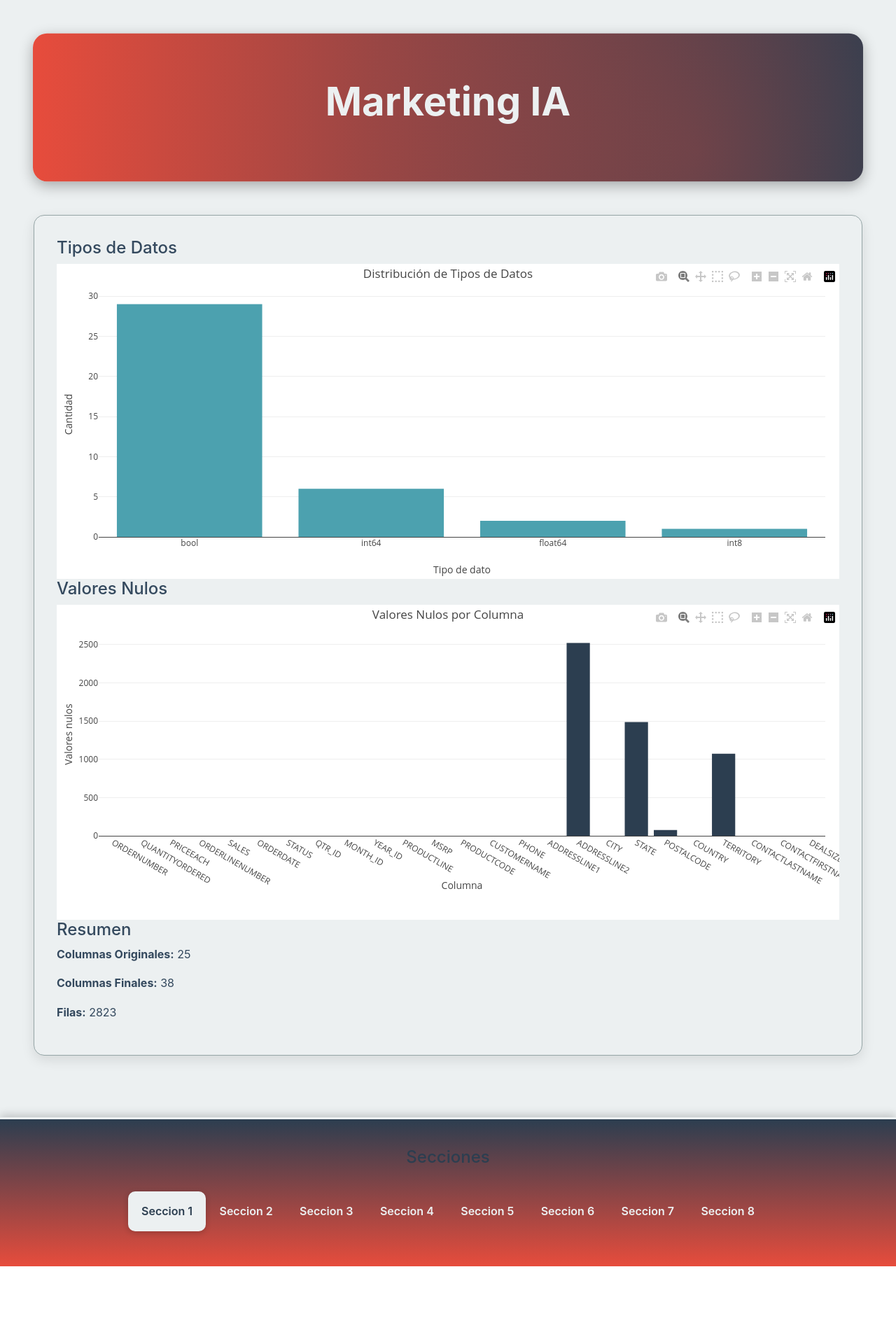
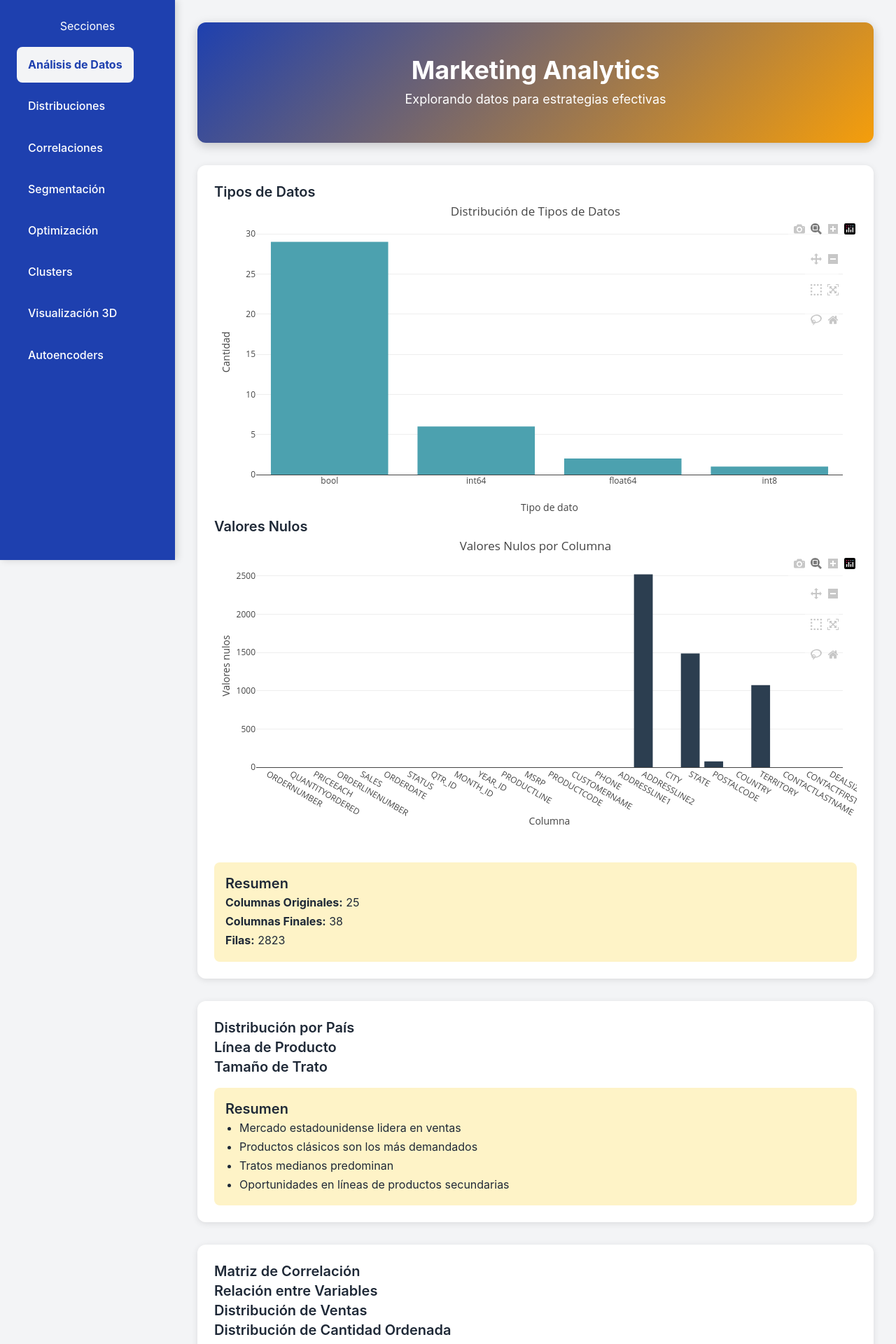
Before and after one commit to ANAFRAN82/MARKETING-IA, a Flask app: page / in a window 1280 px wide. Shown: the top 1920 px of the page at 70% size. Before the commit the page ends 1809 px from the top, so only its background shows below. Run offline with Flask 2, Linux system fonts and the light colour scheme; some libraries are stand-ins or nearby versions.

Commit message:
Update index.html

```diff
--- a/templates/index.html
+++ b/templates/index.html
@@ -3,121 +3,141 @@
 <head>
     <meta charset="UTF-8">
     <meta name="viewport" content="width=device-width, initial-scale=1.0">
-    <title>Marketing AI</title>
-    <link href="https://cdn.jsdelivr.net/npm/bootstrap@5.3.0/dist/css/bootstrap.min.css" rel="stylesheet">
-    <script src="https://cdn.plot.ly/plotly-latest.min.js"></script>
+    <title>Marketing Analytics</title>
+    <link href="https://cdn.jsdelivr.net/npm/tailwindcss@2.2.19/dist/tailwind.min.css" rel="stylesheet">
+    <script src="https://cdn.plot.ly/plotly-2.20.0.min.js"></script>
     <style>
         :root {
-            --primary-color: #2c3e50; /* Dark slate blue */
-            --secondary-color: #ecf0f1; /* Light gray */
-            --accent-color: #e74c3c; /* Vibrant red */
-            --light-color: #95a5a6; /* Muted gray for text */
-            --dark-color: #34495e; /* Darker slate for text */
+            --primary-color: #1e40af; /* Deep blue */
+            --secondary-color: #f3f4f6; /* Soft gray */
+            --accent-color: #f59e0b; /* Warm amber */
+            --text-color: #1f2937; /* Dark gray */
+            --highlight-color: #fef3c7; /* Light amber */
         }
 
         body {
-            font-family: 'Montserrat', -apple-system, BlinkMacSystemFont, sans-serif;
+            font-family: 'Inter', -apple-system, BlinkMacSystemFont, sans-serif;
             background-color: var(--secondary-color);
-            color: var(--dark-color);
-            line-height: 1.6;
+            color: var(--text-color);
+            line-height: 1.7;
             margin: 0;
             min-height: 100vh;
             display: flex;
-            flex-direction: column;
         }
 
         .sidebar {
-            width: 100%;
-            background: linear-gradient(to bottom, var(--primary-color), var(--accent-color));
-            padding: 2.5rem 1.5rem;
-            box-shadow: 0 -3px 12px rgba(0, 0, 0, 0.2);
-            border-top: 3px solid var(--secondary-color);
+            width: 250px;
+            background-color: var(--primary-color);
+            padding: 1.5rem;
+            box-shadow: 3px 0 10px rgba(0, 0, 0, 0.15);
+            position: fixed;
+            height: 100%;
+            overflow-y: auto;
         }
 
         .sidebar .nav-link {
-            color: var(--secondary-color);
-            font-weight: 600;
-            padding: 1rem 1.2rem;
-            border-radius: 10px;
-            margin: 0.6rem 0;
-            transition: all 0.4s ease;
-            display: inline-flex;
-            align-items: center;
+            color: white;
+            font-weight: 500;
+            padding: 0.75rem 1rem;
+            border-radius: 8px;
+            margin: 0.5rem 0;
+            display: block;
+            transition: background-color 0.3s ease;
         }
 
         .sidebar .nav-link:hover {
             background-color: var(--accent-color);
-            color: var(--secondary-color);
-            transform: scale(1.05);
+            color: var(--text-color);
         }
 
         .sidebar .nav-link.active {
             background-color: var(--secondary-color);
             color: var(--primary-color);
-            box-shadow: 0 2px 8px rgba(0, 0, 0, 0.2);
+            font-weight: 700;
         }
 
         .main-content {
-            padding: 3rem;
-            width: 100%;
+            margin-left: 250px;
+            padding: 2rem;
+            width: calc(100% - 250px);
             background-color: var(--secondary-color);
-            flex: 1;
         }
 
         .header {
-            background: linear-gradient(90deg, var(--accent-color) 0%, var(--primary-color) 100%);
-            color: var(--secondary-color);
-            padding: 4rem 2rem;
-            margin-bottom: 3rem;
-            border-radius: 20px;
-            box-shadow: 0 6px 20px rgba(0, 0, 0, 0.3);
-            position: relative;
-            overflow: hidden;
-            animation: pulse 8s ease infinite;
+            background: linear-gradient(135deg, var(--primary-color), var(--accent-color));
+            color: white;
+            padding: 3rem;
+            border-radius: 12px;
+            margin-bottom: 2rem;
+            box-shadow: 0 4px 15px rgba(0, 0, 0, 0.2);
+            animation: fadeIn 1s ease-in-out;
         }
 
-        .header::before {
-            content: '';
-            position: absolute;
-            top: 0;
-            left: 0;
-            width: 100%;
-            height: 100%;
-            background: radial-gradient(circle at 80% 80%, rgba(231, 76, 60, 0.4), transparent 50%);
-            opacity: 0.5;
-        }
-
-        @keyframes pulse {
-            0% { transform: scale(1); }
-            50% { transform: scale(1.02); }
-            100% { transform: scale(1); }
+        @keyframes fadeIn {
+            from { opacity: 0; transform: translateY(-10px); }
+            to { opacity: 1; transform: translateY(0); }
         }
 
         .task-container {
-            background: var(--secondary-color);
-            border-radius: 15px;
-            box-shadow: 0 6px 18px rgba(0, 0, 0, 0.1);
-            padding: 2rem;
-            margin-bottom: 2.5rem;
-            transition: all 0.4s ease;
-            border: 1px solid var(--light-color);
+            background: white;
+            border-radius: 12px;
+            padding: 1.5rem;
+            margin-bottom: 2rem;
+            box-shadow: 0 2px 10px rgba(0, 0, 0, 0.1);
+            transition: transform 0.3s ease;
         }
 
         .task-container:hover {
-            transform: translateY(-5px);
-            box-shadow: 0 10px 25px rgba(0, 0, 0, 0.2);
-            border-color: var(--accent-color);
+            transform: translateY(-3px);
+            box-shadow: 0 4px 15px rgba(0, 0, 0, 0.15);
+        }
+
+        .highlight-box {
+            background-color: var(--highlight-color);
+            padding: 1rem;
+            border-radius: 8px;
+            margin-top: 1rem;
         }
     </style>
 </head>
 <body>
+    <!-- Sidebar Navigation -->
+    <nav class="sidebar">
+        <h4 class="text-white text-center mb-4">Secciones</h4>
+        <ul class="nav flex-col">
+            <li class="nav-item">
+                <button class="nav-link active" data-bs-toggle="tab" data-bs-target="#task2">Análisis de Datos</button>
+            </li>
+            <li class="nav-item">
+                <button class="nav-link" data-bs-toggle="tab" data-bs-target="#task3">Distribuciones</button>
+            </li>
+            <li class="nav-item">
+                <button class="nav-link" data-bs-toggle="tab" data-bs-target="#task4">Correlaciones</button>
+            </li>
+            <li class="nav-item">
+                <button class="nav-link" data-bs-toggle="tab" data-bs-target="#task5">Segmentación</button>
+            </li>
+            <li class="nav-item">
+                <button class="nav-link" data-bs-toggle="tab" data-bs-target="#task6">Optimización</button>
+            </li>
+            <li class="nav-item">
+                <button class="nav-link" data-bs-toggle="tab" data-bs-target="#task7">Clusters</button>
+            </li>
+            <li class="nav-item">
+                <button class="nav-link" data-bs-toggle="tab" data-bs-target="#task8">Visualización 3D</button>
+            </li>
+            <li class="nav-item">
+                <button class="nav-link" data-bs-toggle="tab" data-bs-target="#task9">Autoencoders</button>
+            </li>
+        </ul>
+    </nav>
+
     <!-- Main Content -->
     <div class="main-content">
         <!-- Header -->
         <header class="header text-center">
-            <div class="container position-relative">
-                <h1 class="display-4 fw-bold mb-3">Marketing IA</h1>
-            </div>
+            <h1 class="text-4xl font-bold">Marketing Analytics</h1>
+            <p class="mt-2 text-lg">Explorando datos para estrategias efectivas</p>
         </header>
 
         <!-- Tab Content -->
@@ -126,15 +146,15 @@
             <div class="tab-pane fade show active" id="task2" role="tabpanel">
                 <div class="task-container">
                     <div class="plot-container">
-                        <h4>Tipos de Datos</h4>
+                        <h4 class="text-xl font-semibold">Tipos de Datos</h4>
                         <div id="task2-dtypes" class="plotly-graph"></div>
                     </div>
                     <div class="plot-container">
-                        <h4>Valores Nulos</h4>
+                        <h4 class="text-xl font-semibold">Valores Nulos</h4>
                         <div id="task2-nulls" class="plotly-graph"></div>
                     </div>
                     <div class="highlight-box">
-                        <h4>Resumen</h4>
+                        <h4 class="text-xl font-semibold">Resumen</h4>
                         <div id="task2-info"></div>
                     </div>
                 </div>
@@ -144,24 +164,24 @@
             <div class="tab-pane fade" id="task3" role="tabpanel">
                 <div class="task-container">
                     <div class="plot-container">
-                        <h4>Distribución por País</h4>
+                        <h4 class="text-xl font-semibold">Distribución por País</h4>
                         <div id="task3-country" class="plotly-graph"></div>
                     </div>
                     <div class="plot-container">
-                        <h4>Línea de Producto</h4>
+                        <h4 class="text-xl font-semibold">Línea de Producto</h4>
                         <div id="task3-productline" class="plotly-graph"></div>
                     </div>
                     <div class="plot-container">
-                        <h4>Tamaño de Trato</h4>
+                        <h4 class="text-xl font-semibold">Tamaño de Trato</h4>
                         <div id="task3-dealsize" class="plotly-graph"></div>
                     </div>
-                    <div class="conclusion-box">
-                        <h4>Resumen</h4>
-                        <ul>
-                            <li>El mercado estadounidense es el más importante para la empresa</li>
-                            <li>Los productos clásicos tienen mayor demanda</li>
-                            <li>La mayoría de los tratos son de tamaño mediano</li>
-                            <li>Existe potencial para expandir líneas menos populares</li>
+                    <div class="highlight-box">
+                        <h4 class="text-xl font-semibold">Resumen</h4>
+                        <ul class="list-disc pl-5">
+                            <li>Mercado estadounidense lidera en ventas</li>
+                            <li>Productos clásicos son los más demandados</li>
+                            <li>Tratos medianos predominan</li>
+                            <li>Oportunidades en líneas de productos secundarias</li>
                         </ul>
                     </div>
                 </div>
@@ -171,19 +191,19 @@
             <div class="tab-pane fade" id="task4" role="tabpanel">
                 <div class="task-container">
                     <div class="plot-container">
-                        <h4>Matriz de Correlación</h4>
+                        <h4 class="text-xl font-semibold">Matriz de Correlación</h4>
                         <div id="task4-correlation" class="plotly-graph"></div>
                     </div>
                     <div class="plot-container">
-                        <h4>Relación entre Variables</h4>
+                        <h4 class="text-xl font-semibold">Relación entre Variables</h4>
                         <div id="task4-pairplot" class="plotly-graph"></div>
                     </div>
                     <div class="plot-container">
-                        <h4>Distribución de Ventas</h4>
+                        <h4 class="text-xl font-semibold">Distribución de Ventas</h4>
                         <div id="task4-sales-dist" class="plotly-graph"></div>
                     </div>
                     <div class="plot-container">
-                        <h4>Distribución de Cantidad Ordenada</h4>
+                        <h4 class="text-xl font-semibold">Distribución de Cantidad Ordenada</h4>
                         <div id="task4-qty-dist" class="plotly-graph"></div>
                     </div>
                 </div>
@@ -193,15 +213,15 @@
             <div class="tab-pane fade" id="task5" role="tabpanel">
                 <div class="task-container">
                     <div class="plot-container">
-                        <h4>Diagrama K-Means</h4>
+                        <h4 class="text-xl font-semibold">Diagrama K-Means</h4>
                         <div id="task5-diagram" class="plotly-graph"></div>
                     </div>
-                    <div class="conclusion-box">
-                        <h4>Marketing</h4>
-                        <p>K-Means es ideal para segmentación de clientes basada en:</p>
-                        <ul>
+                    <div class="highlight-box">
+                        <h4 class="text-xl font-semibold">Marketing</h4>
+                        <p>Segmentación de clientes basada en:</p>
+                        <ul class="list-disc pl-5">
                             <li>Comportamiento de compra</li>
-                            <li>Características demográficas</li>
+                            <li>Demografía</li>
                             <li>Patrones de gasto</li>
                             <li>Frecuencia de compra</li>
                         </ul>
@@ -213,21 +233,22 @@
             <div class="tab-pane fade" id="task6" role="tabpanel">
                 <div class="task-container">
                     <div class="plot-container">
-                        <h4>Método del Codo</h4>
+                        <h4 class="text-xl font-semibold">Método del Codo</h4>
                         <div id="task6-elbow" class="plotly-graph"></div>
                     </div>
                     <div class="highlight-box">
-                        <h4>Interpretación del Gráfico</h4>
-                        <p>El método del codo ayuda a determinar el número óptimo de clusters buscando el punto donde la disminución en la inercia comienza a estabilizarse.</p>
-                        <h4 class="mt-3">Nuestro Resultado</h4>
+                        <h4 class="text-xl font-semibold">Interpretación</h4>
+                        <p>El método del codo identifica el número óptimo de clusters donde la inercia se estabiliza.</p>
+                        <h4 class="mt-3 text-xl font-semibold">Resultado</h4>
                         <p id="task6-optimal"></p>
                     </div>
-                    <div class="conclusion-box">
-                        <ol>
-                            <li>La posición del "codo" en la gráfica</li>
-                            <li>El score de silueta para cada K</li>
-                            <li>La interpretabilidad de los clusters resultantes</li>
-                            <li>Los requisitos del negocio</li>
+                    <div class="highlight-box">
+                        <h4 class="text-xl font-semibold">Factores</h4>
+                        <ol class="list-decimal pl-5">
+                            <li>Punto de inflexión en la gráfica</li>
+                            <li>Score de silueta</li>
+                            <li>Interpretabilidad de clusters</li>
+                            <li>Requerimientos del negocio</li>
                         </ol>
                     </div>
                 </div>
@@ -237,11 +258,11 @@
             <div class="tab-pane fade" id="task7" role="tabpanel">
                 <div class="task-container">
                     <div class="plot-container">
-                        <h4>Visualización de Clusters</h4>
+                        <h4 class="text-xl font-semibold">Visualización de Clusters</h4>
                         <div id="task7-clusters" class="plotly-graph"></div>
                     </div>
                     <div class="plot-container">
-                        <h4>Estadísticas</h4>
+                        <h4 class="text-xl font-semibold">Estadísticas</h4>
                         <div id="task7-stats"></div>
                     </div>
                 </div>
@@ -251,19 +272,19 @@
             <div class="tab-pane fade" id="task8" role="tabpanel">
                 <div class="task-container">
                     <div class="plot-container">
-                        <h4>Visualización Clusters</h4>
+                        <h4 class="text-xl font-semibold">Visualización Clusters 3D</h4>
                         <div id="task8-3d" class="plotly-graph"></div>
                     </div>
                     <div class="plot-container">
-                        <h4>Varianza</h4>
+                        <h4 class="text-xl font-semibold">Varianza</h4>
                         <div id="task8-variance" class="plotly-graph"></div>
                     </div>
-                    <div class="conclusion-box">
-                        <h4>Interpretación</h4>
-                        <ul>
-                            <li>Los grandes compradores (Cluster 0) están claramente separados</li>
-                            <li>Los compradores ocasionales (Cluster 2) forman un grupo compacto</li>
-                            <li>Los otros clusters muestran cierta superposición pero patrones distintos</li>
+                    <div class="highlight-box">
+                        <h4 class="text-xl font-semibold">Interpretación</h4>
+                        <ul class="list-disc pl-5">
+                            <li>Cluster 0: Compradores frecuentes bien definidos</li>
+                            <li>Cluster 2: Compradores ocasionales compactos</li>
+                            <li>Otros clusters con patrones diferenciados</li>
                         </ul>
                     </div>
                 </div>
@@ -273,11 +294,11 @@
             <div class="tab-pane fade" id="task9" role="tabpanel">
                 <div class="task-container">
                     <div class="plot-container">
-                        <h4>Diagrama de Autoencoder</h4>
+                        <h4 class="text-xl font-semibold">Diagrama de Autoencoder</h4>
                         <div id="task9-diagram" class="plotly-graph"></div>
                     </div>
                     <div class="highlight-box">
-                        <h4 class="mt-3">Componentes</h4>
+                        <h4 class="text-xl font-semibold">Componentes</h4>
                         <div id="task9-components"></div>
                     </div>
                 </div>
@@ -285,37 +306,6 @@
         </div>
     </div>
 
-    <!-- Sidebar Navigation -->
-    <nav class="sidebar">
-        <h4 class="text-center mb-4" style="color: var(--primary-color);">Secciones</h4>
-        <ul class="nav justify-content-center">
-            <li class="nav-item">
-                <button class="nav-link active" data-bs-toggle="tab" data-bs-target="#task2">Seccion 1</button>
-            </li>
-            <li class="nav-item">
-                <button class="nav-link" data-bs-toggle="tab" data-bs-target="#task3">Seccion 2</button>
-            </li>
-            <li class="nav-item">
-                <button class="nav-link" data-bs-toggle="tab" data-bs-target="#task4">Seccion 3</button>
-            </li>
-            <li class="nav-item">
-                <button class="nav-link" data-bs-toggle="tab" data-bs-target="#task5">Seccion 4</button>
-            </li>
-            <li class="nav-item">
-                <button class="nav-link" data-bs-toggle="tab" data-bs-target="#task6">Seccion 5</button>
-            </li>
-            <li class="nav-item">
-                <button class="nav-link" data-bs-toggle="tab" data-bs-target="#task7">Seccion 6</button>
-            </li>
-            <li class="nav-item">
-                <button class="nav-link" data-bs-toggle="tab" data-bs-target="#task8">Seccion 7</button>
-            </li>
-            <li class="nav-item">
-                <button class="nav-link" data-bs-toggle="tab" data-bs-target="#task9">Seccion 8</button>
-            </li>
-        </ul>
-    </nav>
-
     <script src="https://cdn.jsdelivr.net/npm/bootstrap@5.3.0/dist/js/bootstrap.bundle.min.js"></script>
     <script src="/static/js/app.js"></script>
 </body>
```
